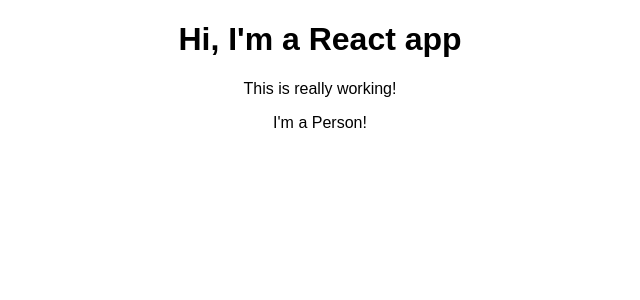
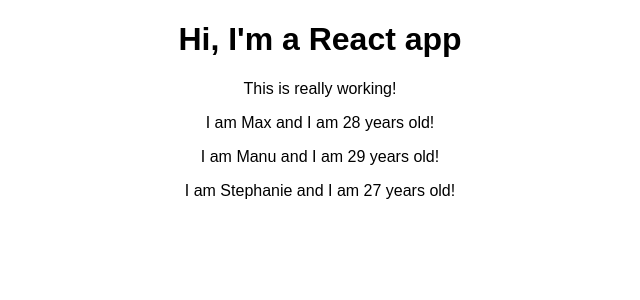
Before and after one commit to akpatel7/react-complete-guide, a React (Create React App) app: page / in a window 1280 px wide. Shown: the top 300 px of the page, without its empty margins (320-960 px from the left). Built offline with nearby package versions, Linux system fonts and the light colour scheme.

Commit message:
added props to components

```diff
--- a/src/App.js
+++ b/src/App.js
@@ -8,7 +8,9 @@
       <div className="App">
         <h1>Hi, I'm a React app</h1>
         <p>This is really working!</p>
-        <Person/>
+        <Person name="Max"  age="28"/>
+        <Person name="Manu" age="29">My hobbies: racing</Person>
+        <Person name="Stephanie" age="27"/>
       </div>
     );
     // return React.createElement('div', {className:'App'}, React.createElement('h1', null,  'Hi, I\'m a react app!!!'));
--- a/src/Person/Person.js
+++ b/src/Person/Person.js
@@ -1,7 +1,7 @@
 import React from 'react';
 
-const person = () => {
-    return <p>I'm a Person!</p>
+const person = (props) => {
+    return <p>I am  {props.name} and I am {props.age}  years old!</p>
 };
 
 export default person;
```
